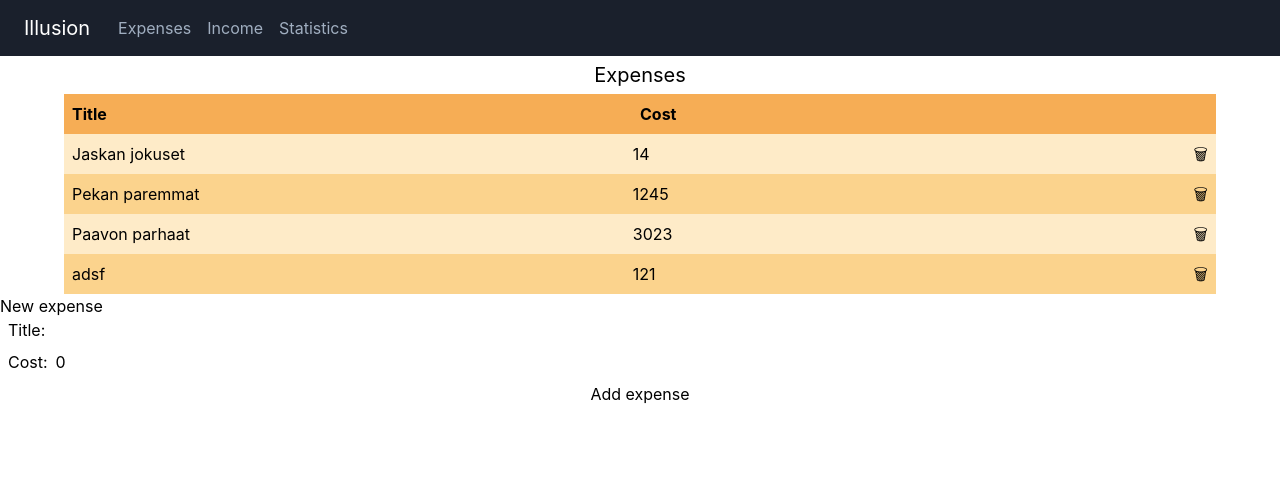
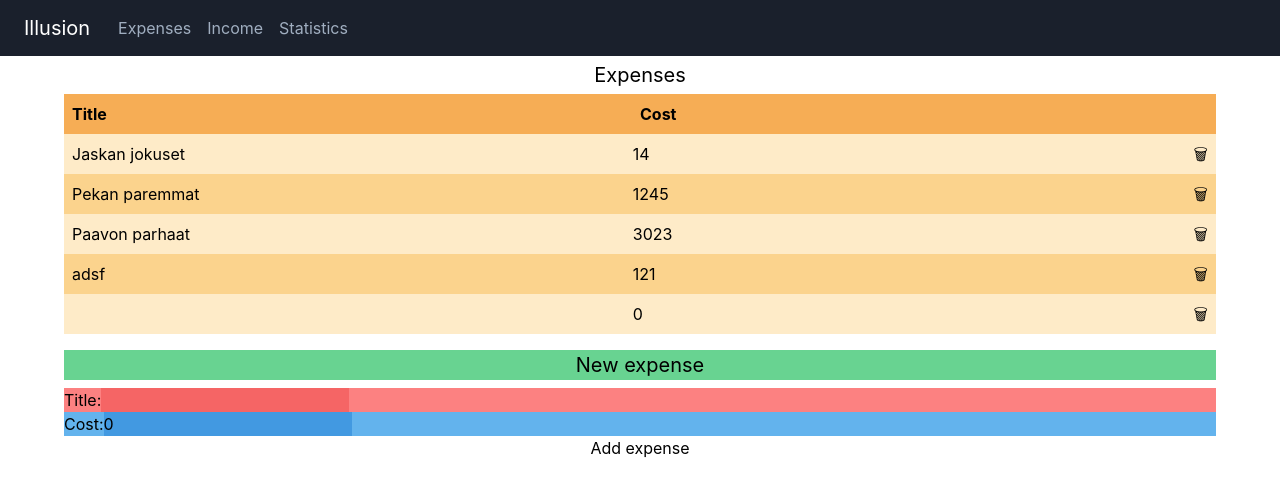
Before and after one commit to ManMadeMachine/illusion, a React (Create React App) app: page /expenses in a window 1280 px wide. Shown: the top 496 px of the page. Built offline with nearby package versions, Linux system fonts and the light colour scheme; data requests are answered from the project's data file.

Commit message:
modified styles

```diff
--- a/db.json
+++ b/db.json
@@ -19,6 +19,11 @@
       "title": "adsf",
       "cost": 121,
       "id": 7.061986601753027
+    },
+    {
+      "title": "",
+      "cost": 0,
+      "id": 4.466498261759135
     }
   ]
 }
--- a/package.json
+++ b/package.json
@@ -23,7 +23,7 @@
     "build": "react-scripts build",
     "test": "react-scripts test",
     "eject": "react-scripts eject",
-    "start-fake-server": "json-server --watch db.json",
+    "start-fake-server": "json-server --watch db.json --port 3004",
     "build:styles": "postcss src/tailwind.css -o src/styles.css",
     "prebuild": "yarn build:styles",
     "prestart": "yarn build:styles"
--- a/src/App.tsx
+++ b/src/App.tsx
@@ -6,8 +6,6 @@ import ExpensesForm from './components/ExpensesForm';
 import Header from './components/Header';
 
 import {ExpensesService} from './services/expenseService';
-
-// import './App.css';
 
 // Tailwind styles
 import './styles.css';
@@ -49,7 +47,7 @@ const App: React.FC = () => {
     <div className="flex flex-col">
       <Header linkItems={[`Expenses`, `Income`, `Statistics`]} />
       {/* Content */}
-      <div className="flex flex-col">
+      <div className="content flex flex-col w-full md:max-w-6xl md:m-auto">
         <Switch>
           <Route path="/expenses">
             <ExpensesList expenses={expenses} removeHandler={removeExpenseHandler}/>
--- a/src/components/ExpensesForm.tsx
+++ b/src/components/ExpensesForm.tsx
@@ -1,6 +1,5 @@
 import React, {useState} from 'react';
 import {Expense} from './ExpensesList';
-import './ExpensesForm.css';
 
 export interface NewExpense {
     title: string;
@@ -37,23 +36,24 @@ const ExpensesForm = ({addExpenseHandler} : Props) => {
         });
     }
     return (
-        <div className="expenses-form">
-            <h3>New expense</h3>
-            <div className="input-data-row">
-                <label className="expenses-label">
+        <div className=" expensesForm flex flex-col">
+            <h3 className="text-xl bg-green-400 mt-4 mb-2 text-center">New expense</h3>
+            <div className="controls flex flex-col">
+                <div className="bg-red-400">
+                    <label className="">
                         Title:
                     </label>
-                <input type="text" value={newExpense.title} onChange={titleChangeHandler}/>
+                    <input className="bg-red-500" type="text" value={newExpense.title} onChange={titleChangeHandler}/>
                 </div>
-            <div className="input-data-row">
-                <label className="expenses-label">
+                <div className="bg-blue-400">
+                    <label className="">
                         Cost:
                     </label>
-                <input type="text" value={newExpense.cost} onChange={costChangeHandler}/>
+                    <input className="bg-blue-500" type="text" value={newExpense.cost} onChange={costChangeHandler}/>
                     {/* TODO: currency indicator */}
                 </div>
-
-            <button onClick={addExpense} className="submit-button">Add expense</button>
+            </div>
+            <button onClick={addExpense} className="">Add expense</button>
         </div>
     )
 };
--- a/src/components/ExpensesList.tsx
+++ b/src/components/ExpensesList.tsx
@@ -1,5 +1,4 @@
 import React from 'react';
-// import './ExpensesList.css';
 
 export interface Expense {
     id: number;
@@ -14,10 +13,10 @@ export interface ExpenseListProps {
 
 const ExpensesList = ({expenses, removeHandler} : ExpenseListProps) => {
     return (
-        <div>
+        <div className="expensesList flex flex-col">
             <h1 className="text-xl text-center py-1">Expenses</h1>
-            <ul className="flex self-center flex-col md:max-w-6xl md:m-auto mb-4">
-                <li className="flex justify-around p-2 bg-orange-400">
+            <ul className="flex flex-col">
+                <li className="flex p-2 bg-orange-400">
                     <div className="flex-1"><b>Title</b></div>
                     <div className="flex-1"><b>Cost</b></div>
                 </li>
--- a/src/components/Header.tsx
+++ b/src/components/Header.tsx
@@ -13,16 +13,16 @@ const Header = ({linkItems} :  Props) => {
     };
 
     return (
-        <nav className="flex items-center justify-between flex-wrap pt-2 pb-2 bg-gray-900 text-white p-6">
-            <h1 className="flex text-xl mr-5">Illusion</h1>
+        <nav className="header flex w-full items-center pt-2 pb-2 bg-gray-900 text-white p-6">
+            <h1 className="text-xl mr-5">Illusion</h1>
 
             {/* Small-size top-menu button*/}
-            <div className="block md:hidden">
-                <button className="flex items-center p-2 bg-gray-700" onClick={() => toggleNavBar()}>--</button>
+            <div className="flex flex-1 justify-end md:hidden">
+                <button className="p-2 bg-gray-700" onClick={() => toggleNavBar()}>--</button>
             </div>
 
             {/* Actual menu items */}
-            <ul className={`${navbarState ? '' : 'hidden'} w-full flex-grow md:flex md:flex-row md:w-auto`}>
+            <ul className={`${navbarState ? '' : 'hidden'} w-full md:flex md:w-auto`}>
                 {linkItems.map(item => {
                         // TODO: Item as a component
                         return(<li key={item} className="flex p-2"><Link to={'/' + item.toLowerCase()} className="text-gray-500 hover:text-gray-300">{item}</Link></li>);
--- a/src/services/expenseService.ts
+++ b/src/services/expenseService.ts
@@ -1,7 +1,7 @@
 import axios from 'axios';
 import {Expense} from '../components/ExpensesList';
 
-const URL_ROOT = `http://localhost:3000/expenses`;
+const URL_ROOT = `http://localhost:3004/expenses`;
 
 interface IExpensesService {
     getExpenses: () => Promise<Expense[]>;
```
Lines whose indentation alone changed are shown as unchanged.
